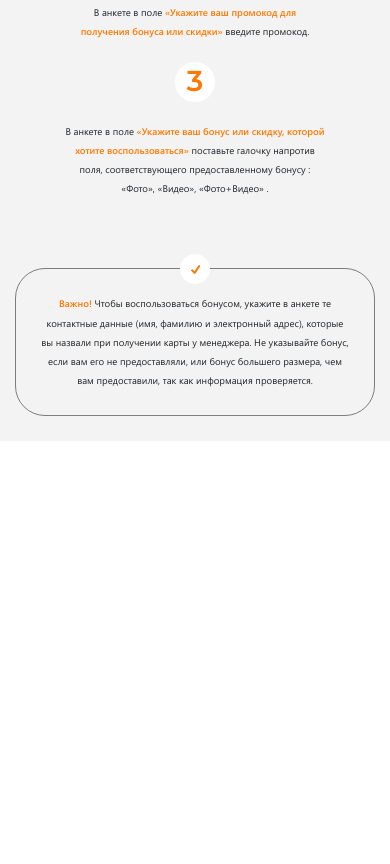
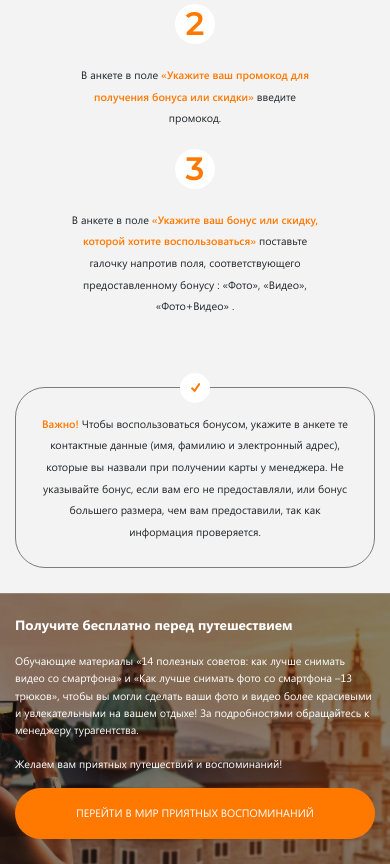
Before and after one commit to dvsyutkin/mir-photo, a plain HTML site: page index.html in a window 390 px wide. Shown: the part 1583-2447 px from the top of the page. Before the commit the page ends 2024 px from the top, so only its background shows below. Drawn offline with Linux system fonts and the light colour scheme.

Commit message:
Последний блок  + адаптив

```diff
--- a/index.html
+++ b/index.html
@@ -59,7 +59,7 @@
                     <div class="col-lg-6 col-md-6">
                         <div class="example__video">
                             <img src="img/bali.jpg" alt="">
-                            <a target="_blank" href="https://mir-fotovideo.ru/"><img src="img/play.png" alt=""></a>
+                            <a target="_blank" href="https://vimeo.com/359095651"><img src="img/play.png" alt=""></a>
                         </div>
                     </div>
 
@@ -187,6 +187,20 @@
         </section>
         <!-- /.section brief -->
 
+        <section class="section end">
+            <div class="container">
+                <div class="row">
+                    <div class="col-lg-7 offset-lg-5 col-md-7 offset-md-5 col-12 offset-0">
+                        <div class="end__title">Получите бесплатно перед путешествием</div>
+                        <div class="end__text">Обучающие материалы «14 полезных советов: как лучше снимать видео со смартфона» и «Как лучше снимать фото со смартфона –13 трюков», чтобы вы могли сделать ваши фото и видео более красивыми и увлекательными на вашем отдыхе! За подробностями обращайтесь к менеджеру турагентства.</div>
+                        <div class="end__text">Желаем вам приятных путешествий и воспоминаний!</div>
+                        <a href="https://mir-fotovideo.ru/" class="end__link" target="_blank">перейти в мир приятных воспоминаний</a>
+                    </div>
+                </div>
+            </div>
+        </section>
+        <!-- /.section end -->
+
 
 
     </main>
--- a/sass/_interface.sass
+++ b/sass/_interface.sass
@@ -22,6 +22,6 @@ body
 
 @media (max-width: 600px)
     body
-        font-size: 4px
+        font-size: 4.5px
     .section
         padding: 25px 0
--- a/sass/blocks/_brief.sass
+++ b/sass/blocks/_brief.sass
@@ -43,6 +43,7 @@
                 height: 2px
                 background: #00aeff
             &:hover
+                color: darken(#00aeff, 10%)
                 text-decoration: none
         span
             +segSB
--- /dev/null
+++ b/sass/blocks/_end.sass
@@ -0,0 +1,26 @@
+.end
+    color: #ffffff
+    background: url('../img/bg-footer.jpg') center no-repeat
+    background-size: cover
+    &__title
+        +segB
+        font-size: 3em
+        margin-bottom: 1.5em
+    &__text
+        font-size: 2.4em
+        line-height: 1.6em
+        margin-bottom: 1.5em
+    &__link
+        display: block
+        padding: 20px 20px
+        color: #ffffff
+        font-size: 2.4em
+        text-transform: uppercase
+        background: $fisrt
+        border-radius: 33px
+        text-decoration: none
+        text-align: center
+        &:hover
+            background: #af5200
+            color: #ffffff
+            text-decoration: none
--- a/sass/blocks/_example.sass
+++ b/sass/blocks/_example.sass
@@ -34,6 +34,7 @@
     text-decoration: none
     text-align: center
     &:hover
+      background: #af5200
       color: #ffffff
       text-decoration: none
 
--- a/sass/style.sass
+++ b/sass/style.sass
@@ -7,3 +7,4 @@
 @import 'blocks/bonus'
 @import 'blocks/value'
 @import 'blocks/brief'
+@import 'blocks/end'
```
Also changed, not shown: css/style.min.css.
